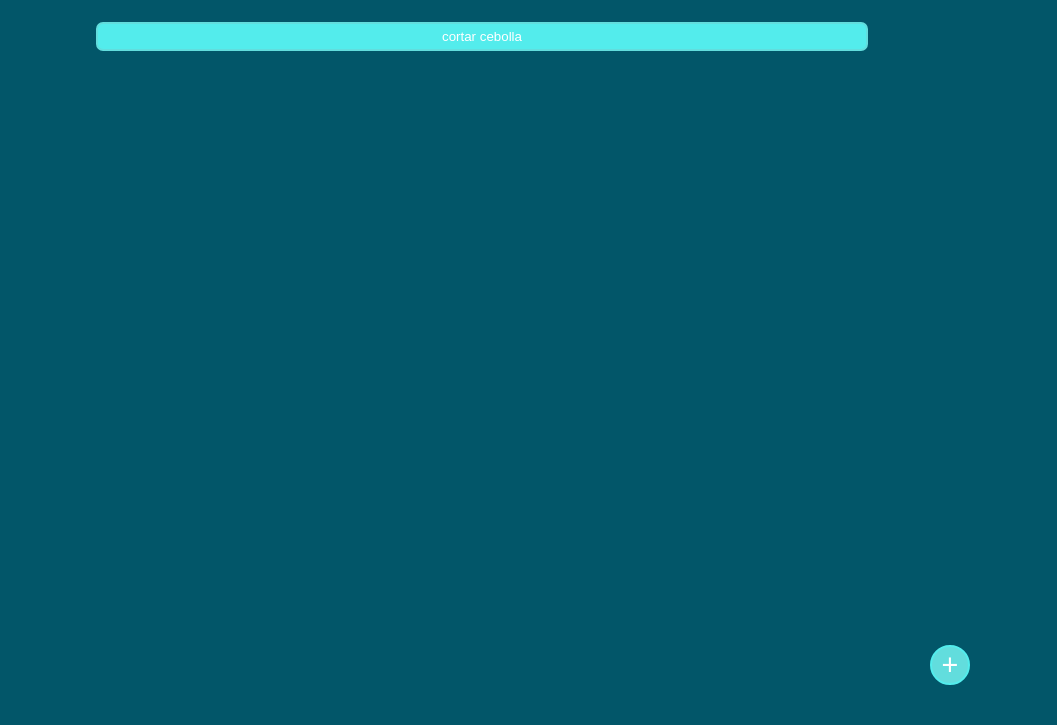
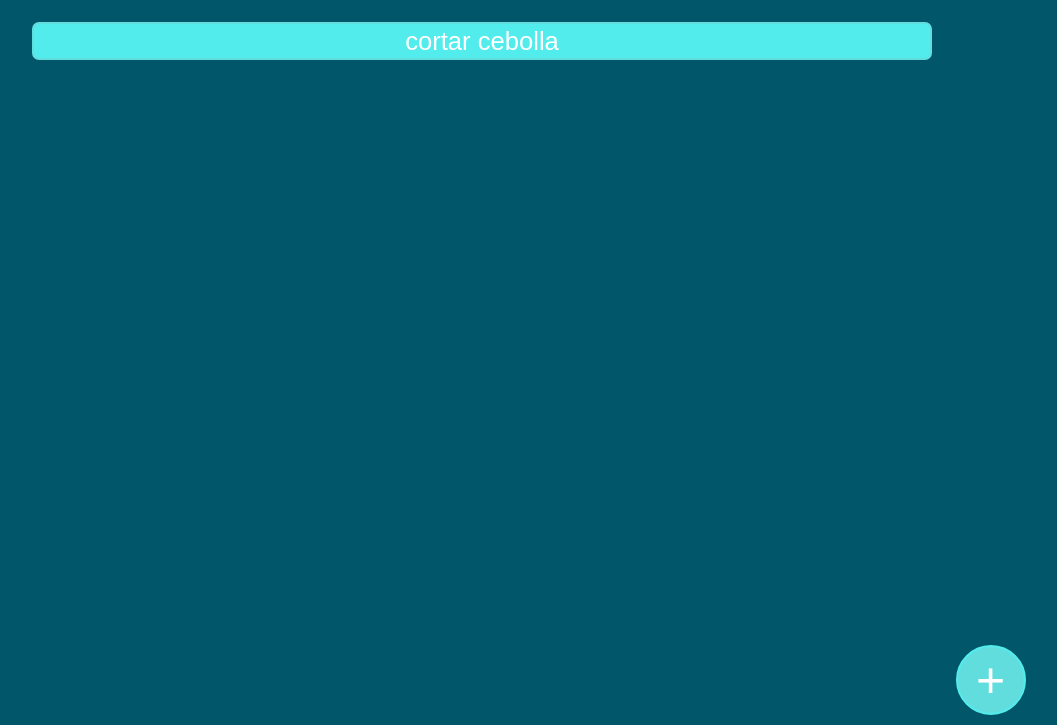
Before and after one commit to MatinSalomon/todoApp, a React app: page / in a window 1280 px wide. Shown: the part 75-800 px from the top of the page, without its empty margins (158-1215 px from the left). Built offline with nearby package versions, Linux system fonts and the light colour scheme.

Commit message:
mini cambios en la UI

```diff
--- a/package.json
+++ b/package.json
@@ -2,8 +2,8 @@
   "name": "platzi-intro-react-base",
   "version": "0.1.0",
   "dependencies": {
-    "react": "^18",
-    "react-dom": "^18",
+    "react": "^17.0.2",
+    "react-dom": "^17.0.2",
     "react-icons": "^4.9.0",
     "react-scripts": "^2.1.3",
     "web-vitals": "^2.1.4"
--- a/src/CreateTodoButton/CreateTodoButton.css
+++ b/src/CreateTodoButton/CreateTodoButton.css
@@ -1,12 +1,12 @@
 .CreateTodoButton{
+    height: 70px;
+    width: 70px;
     z-index: 2;
     position: fixed;
-    font-size: 1.8rem;
+    font-size: 50px;
     text-align: center;
     top: 90vh;
-    left: 85vw;
-    height: 40px;
-    width: 40px;
+    left: 75vw;
     background-color:#62dddd;
     border: solid #53ecec 2px;
     border-radius: 100%;
@@ -16,3 +16,9 @@
 .CreateTodoButton:hover{
     cursor: pointer;
 }
+
+ @media (min-width: 520px) {
+    .CreateTodoButton{
+        left: 87vw;
+    }
+ }
--- a/src/TodoForm/index.js
+++ b/src/TodoForm/index.js
@@ -25,7 +25,7 @@ export function TodoForm() {
         <form onSubmit={onSubmit}>
             <label>Escribe tu nuevo todo</label>
             <textarea
-                placeholder="bañarme XD"
+                placeholder="Ir al gimnasio"
                 value={newTodoValue}
                 onChange={onChange}
             />
--- a/src/TodoSearch/TodoSearch.css
+++ b/src/TodoSearch/TodoSearch.css
@@ -3,15 +3,18 @@
     justify-content: center;
 }
 .div--TodoSearch input{
-    width: 60vw;
+    width: 70vw;
+    height: 3vh;
     background-color: #53ecec;
     border: solid #62dddd 2px;
     border-radius: 7px;
     padding: 5px 0px;
+    font-size: 1.6rem;
     text-align: center;
     color: #fff;
 }
 .div--TodoSearch input:focus{
+
     outline-color:#53ecec;
 }
 
--- a/src/index.js
+++ b/src/index.js
@@ -1,7 +1,11 @@
 import React from 'react';
-import ReactDOM from 'react-dom/client';
+import ReactDOM from 'react-dom';
 import './index.css';
 import App from './App/App';
 
-const root = ReactDOM.createRoot(document.getElementById('root'));
-root.render(<App />);
+ReactDOM.render(
+    <React.StrictMode>
+      <App />
+    </React.StrictMode>,
+    document.getElementById('root')
+  );
```
Also changed, not shown: src/modal/index.js (deleted), 1 other file.
